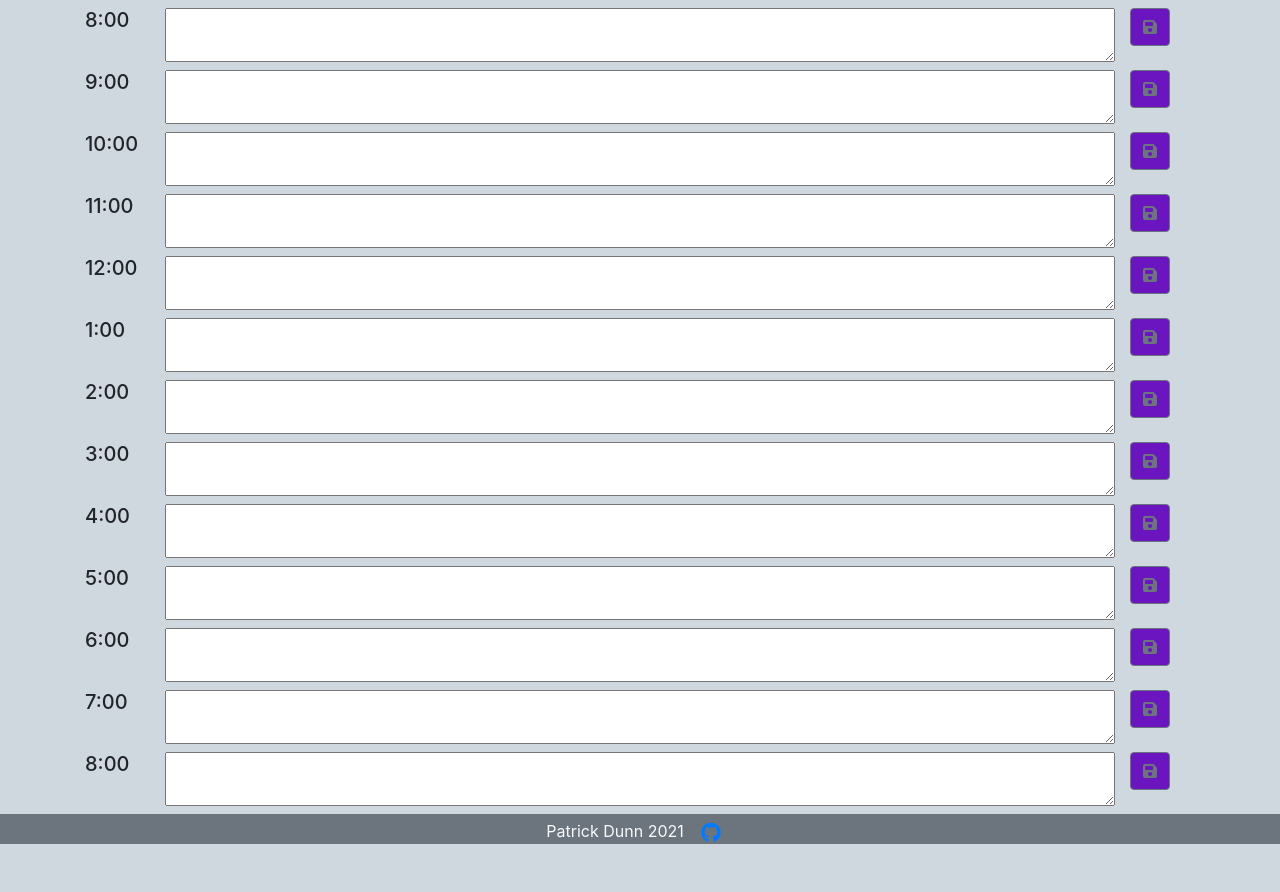
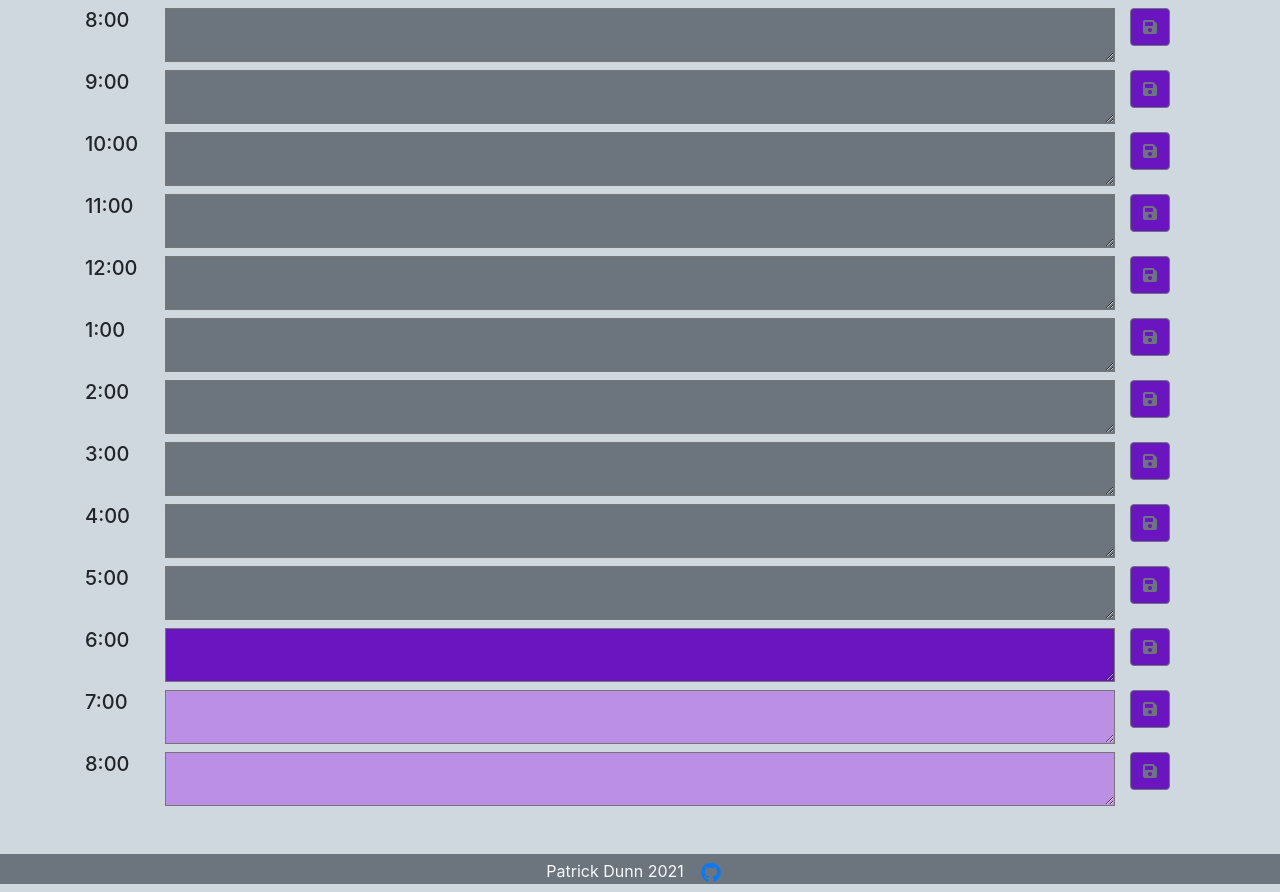
Before and after one commit to knightmac19/ToDoList, a plain HTML site: page index.html in a window 1280 px wide. Shown: the part 280-1172 px from the top of the page. Before the commit the page ends 1132 px from the top, so only its background shows below. Drawn offline with nearby package versions, Linux system fonts and the light colour scheme.

Commit message:
set bg color by current time

```diff
--- a/index.html
+++ b/index.html
@@ -30,7 +30,7 @@
                 </div>
             </div>
 
-            <div class="container">
+            <div class="container mb-5">
                 <div id="08" class="row hour-block mb-2">
                     <h5 class="col-lg-1 col-md-2 col-sm-2 col-2 time-hour">8:00</h5>
                     <textarea class="col-lg-10 col-md-8 col-sm-8 col-8 textarea"></textarea>
--- a/script.js
+++ b/script.js
@@ -6,6 +6,30 @@ $(document).ready(() => {
     var pageDate = $('#page-date');
     var pageTime = $('#page-time');
     let currentHour = 0;
+
+    const setColors = () => {
+        $('.hour-block').each(function() {
+            let el = $(this)[0];
+            let idHour = parseInt(el.id)
+
+            if (idHour < currentHour) {
+                $(this).children('textarea').removeClass('present future');
+                $(this).children('textarea').addClass('bg-secondary text-white');
+                // console.log(
+                //     el.children[1]
+                // )
+
+            }
+            if (idHour === currentHour) {
+                $(this).children('textarea').removeClass('bg-secondary future');
+                $(this).children('textarea').addClass('present text-white');
+            }
+            if (idHour > currentHour) {
+                $(this).children('textarea').removeClass('bg-secondary present text-white');
+                $(this).children('textarea').addClass('future');
+            }
+        })
+    }
 
     const setDateTime = () => {
         let rightNow = new Date();
@@ -33,24 +57,15 @@ $(document).ready(() => {
         pageTime.text(time);
         // currentHour = parseInt(time.substring(0 , 2));
         currentHour = parseInt(military.substring(0, 2));
+        setColors();
     }
 
     setDateTime();
     setInterval(setDateTime, 1000);
 
-    $('.hour-block').each(function() {
-        let idHour = parseInt($(this)[0].id)
-        console.log(
-            idHour
-        );
-    })
 
-    if (currentHour > 09) {
-        console.log('greater')
-    } else {
-        console.log('less than')
-    }
-    console.log(currentHour);
+
+
 
 
 
--- a/style.css
+++ b/style.css
@@ -15,10 +15,7 @@ body {
     background: linear-gradient(to bottom, #6a15bf, #cfd7df);
 }
 
-.table-head {
-    background-color: #6a15bf;
-    color: white;
-}
+
 
 .save-btn {
     background-color: #6a15bf;
@@ -26,10 +23,12 @@ body {
 
 .present {
     background-color: #6a15bf;
+
 }
 
 .future {
     background-color: #ba8fe5;
+
 }
 
 
```
